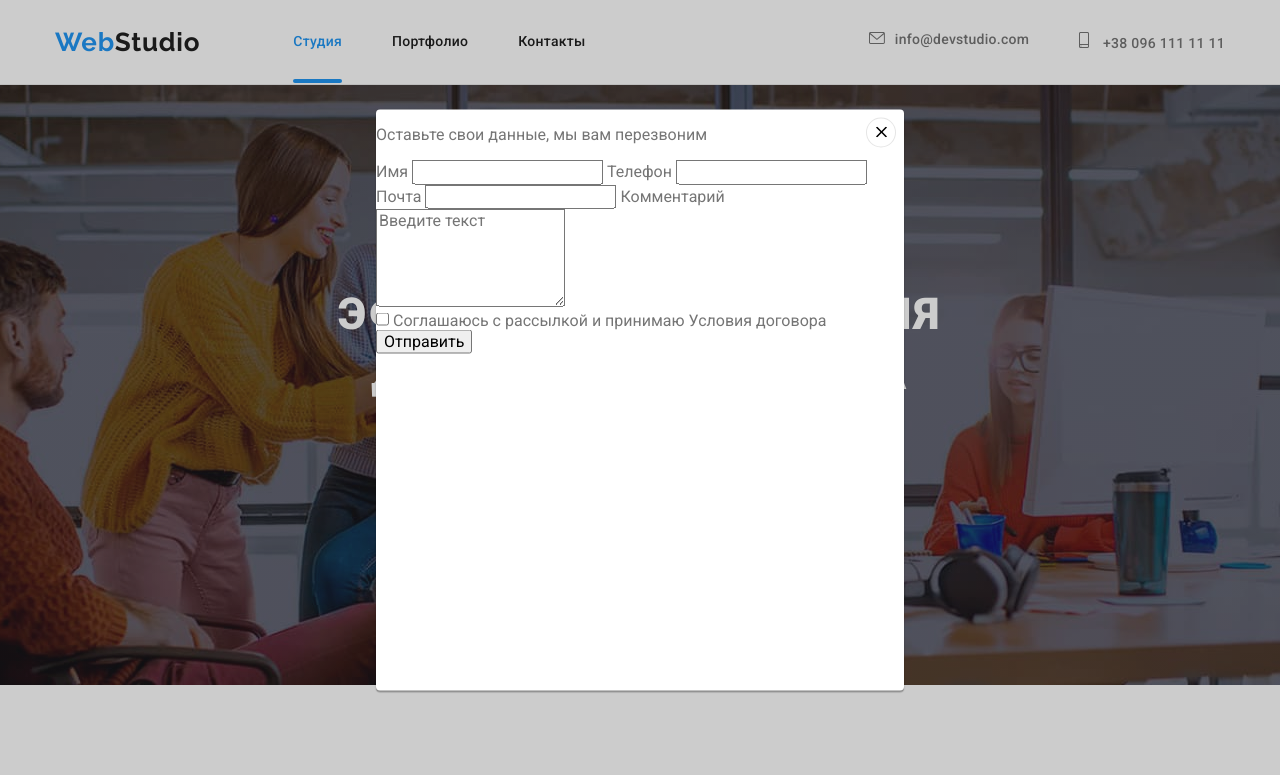
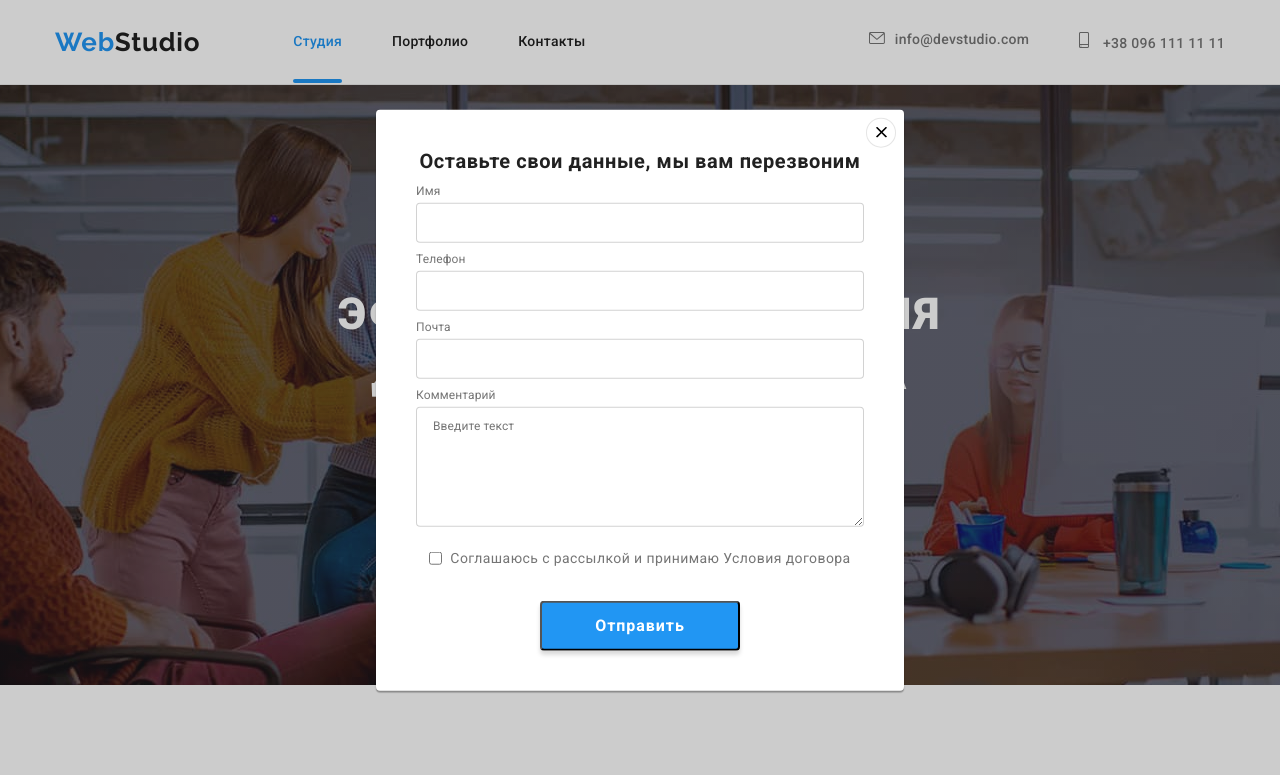
Before and after one commit to RostyslavDubinin/goit-markup-hw-06, a plain HTML site: page index.html in a window 1280 px wide. Both pictures are taken after a click on the button "Заказать услугу". Shown: the top 775 px of the page. Drawn offline with nearby package versions, Linux system fonts and the light colour scheme.

Commit message:
Update styles.css

```diff
--- a/styles.css
+++ b/styles.css
@@ -804,6 +804,8 @@ img {
     height: auto;
 }
 
+/* modal */
+
 .backdrop {
     position: fixed;
     top: 0;
@@ -819,8 +821,8 @@ img {
 }
 
 .modal {
-    width: 528px;
-    height: 581px;
+    max-width: 528px;
+    max-height: 581px;
 
     position: absolute;
     left: 50%;
@@ -845,3 +847,110 @@ img {
     border-radius: 50%;
 
 }
+
+.modal-form {
+    display: flex;
+    flex-direction: column;
+    margin: 40px;
+}
+
+.modal-form p {
+    font-family: Roboto;
+    font-style: normal;
+    font-weight: bold;
+    font-size: 20px;
+    line-height: 1.15;
+    text-align: center;
+    letter-spacing: 0.03em;
+
+    color: #212121;
+    margin: 0px;
+    margin-bottom: 12px;
+}
+.contact-modal {
+    display: flex;
+    flex-direction: column;
+
+    font-family: Roboto;
+    font-style: normal;
+    font-weight: normal;
+    font-size: 12px;
+    line-height: 1.16;
+
+    letter-spacing: 0.01em;
+
+    color: #757575;
+}
+.contact-modal label {
+    margin-bottom: 4px;
+}
+.contact-modal input {
+    margin-bottom: 10px;
+    width: 448px;
+    height: 40px;
+    border: 1px solid rgba(33, 33, 33, 0.2);
+    box-sizing: border-box;
+    border-radius: 4px;
+
+}
+.contact-modal textarea {
+    margin-bottom: 20px;
+    padding: 12px 16px;
+    width: 448px;
+    height: 120px;
+    border: 1px solid rgba(33, 33, 33, 0.2);
+    box-sizing: border-box;
+    border-radius: 4px;
+
+    font-family: Roboto;
+    font-style: normal;
+    font-weight: normal;
+    font-size: 12px;
+    line-height: 1.16;
+    letter-spacing: 0.01em;
+
+    color: rgba(117, 117, 117, 0.5);
+}
+.checkbox-agreement {
+    display: flex;
+    justify-content:center;
+    align-items:center;
+    margin-bottom: 30px;
+
+    font-family: Roboto;
+    font-style: normal;
+    font-weight: normal;
+    font-size: 14px;
+    line-height: 1.71;
+
+    letter-spacing: 0.03em;
+
+    color: #757575;
+}
+
+.checkbox-agreement input {
+    margin-right: 8px;
+}
+
+.modal-form button {
+    width: 200px;
+    height: 50px;
+
+    margin: auto;
+
+    background: #2196F3;
+    box-shadow: 0px 4px 4px rgba(0, 0, 0, 0.15);
+    border-radius: 4px;
+
+    font-family: Roboto;
+    font-style: normal;
+    font-weight: bold;
+    font-size: 16px;
+    line-height: 1.87;
+
+    text-align: center;
+    letter-spacing: 0.06em;
+
+    color: #FFFFFF;
+
+}
```
